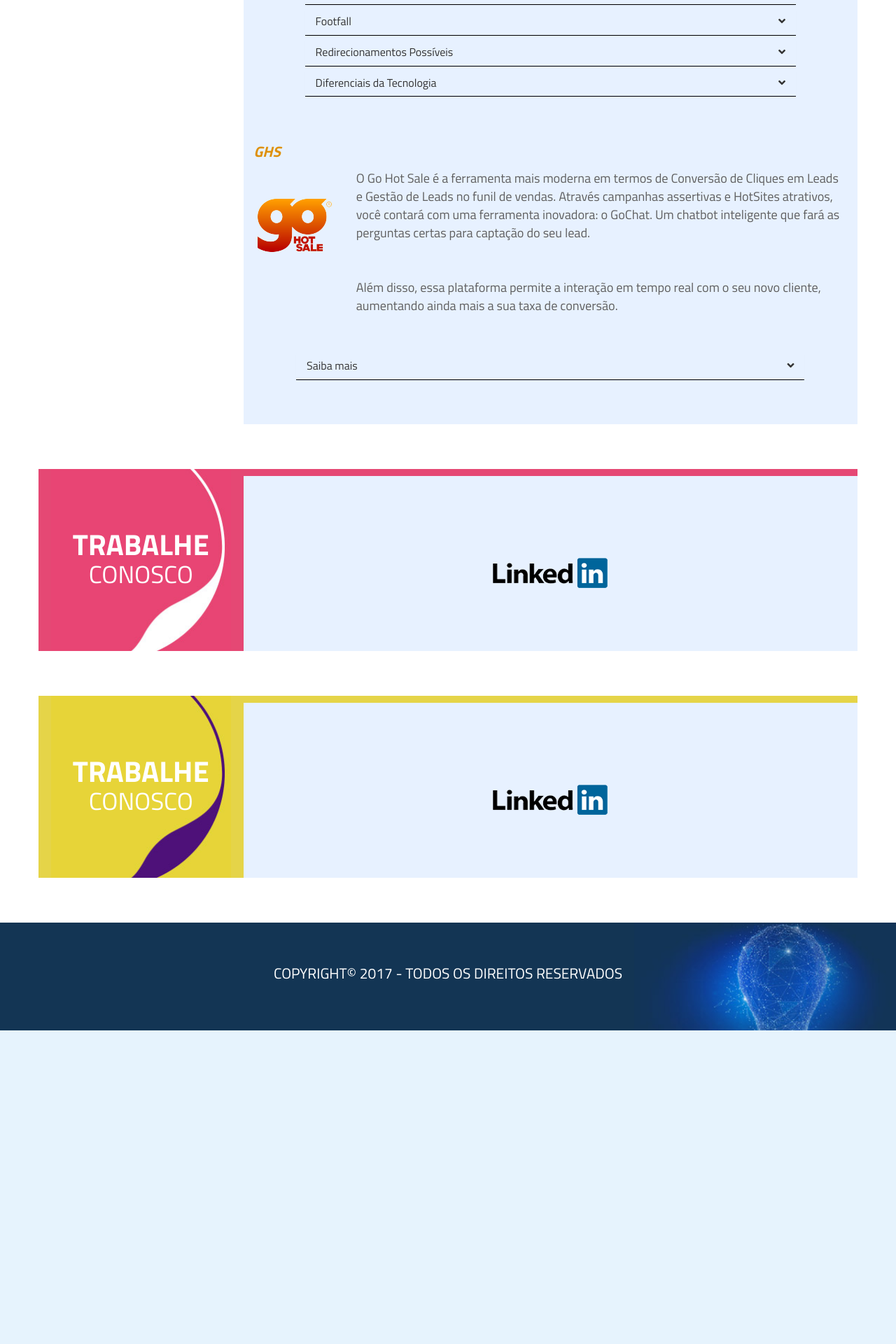
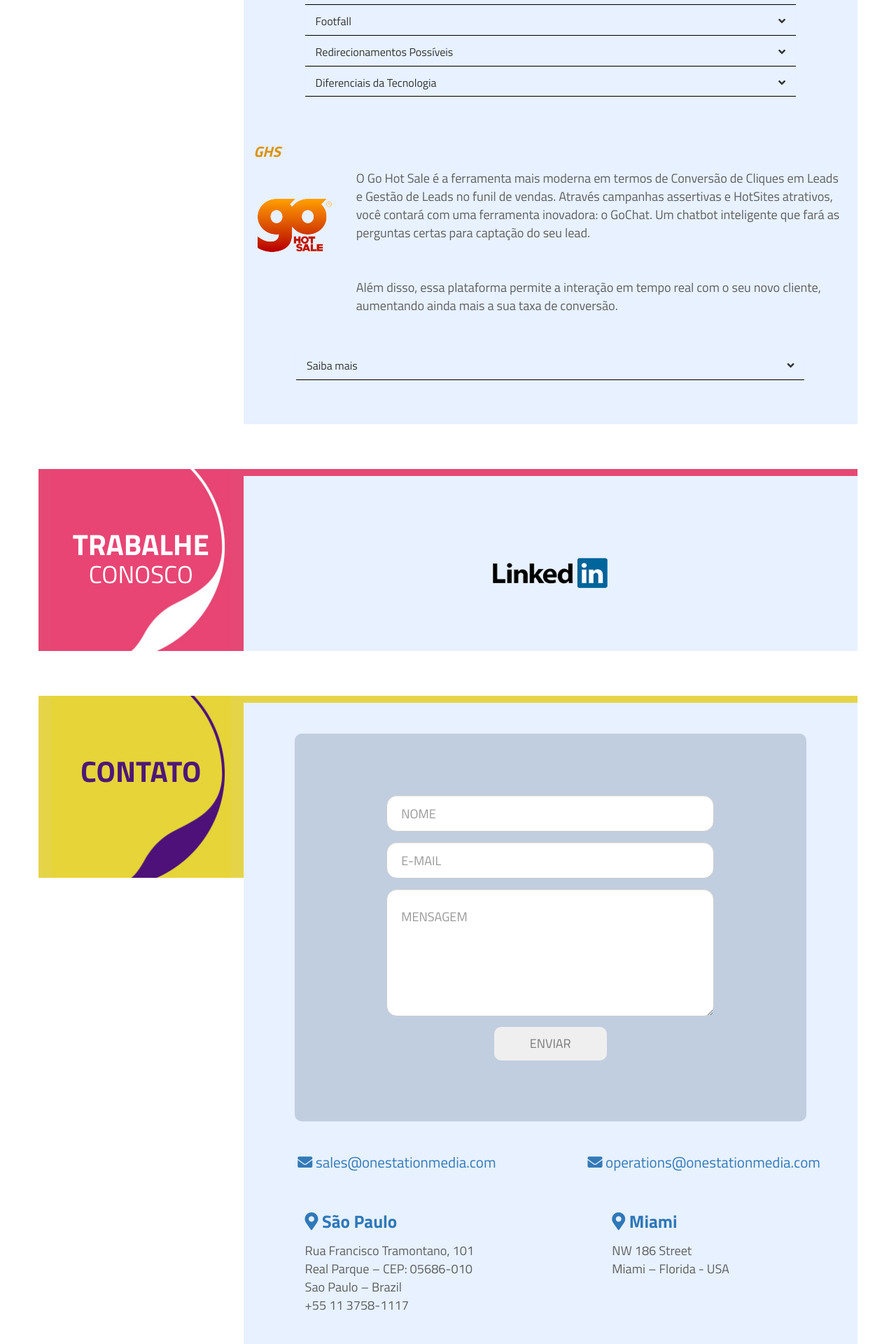
Before and after one commit to fagner-vieira/oneStationMedia, a PHP site: page / in a window 1280 px wide. Shown: the part 1960-3880 px from the top of the page at 70% size. Before the commit the page ends 3432 px from the top, so only its background shows below. Run offline with PHP 8.4, Linux system fonts and the light colour scheme.

Commit message:
08 - Fim desk

```diff
--- a/css/css.css
+++ b/css/css.css
@@ -55,6 +55,15 @@ body{
 
 .titulosQ{
     color: #fff;
+    text-align: center;
+    padding: 33% 0 0 0;
+    font-size: 2.5em;
+    line-height: 40px;
+    text-transform: uppercase;
+}
+
+.titulosQB{
+    color: #4d1877;
     text-align: center;
     padding: 33% 0 0 0;
     font-size: 2.5em;
@@ -246,6 +255,49 @@ body{
     text-align: center;
 }
 
+.blocoForm{
+    background-color: #c1cee0;
+    padding: 10% 15%;
+    border-radius: 10px;
+}
+
+.form-control{
+    padding: 25px 20px;
+    font-size: 1.3em;
+    border-radius: 15px;
+}
+
+.btn{
+    font-size: 18px;
+    padding: 10px 50px;
+    color: #7a7a7a;
+    border-radius: 10px;
+    text-transform: uppercase;
+}
+
+.btnAlign{
+    text-align: center;
+}
+
+.linkEmel{
+    font-size: 1.5em;
+    text-align: center;
+}
+
+.linkEmel a:hover{
+    text-decoration: none;
+}
+
+.textEnd{
+    font-size: 1.8em;
+    color: #2f78b9;
+    font-weight: 700;
+}
+
+.textEndB{
+    font-size: 1.3em;
+}
+
 /*/ Extra small devices (portrait phones, less than 576px)
 @media (max-width: 575.98px) { ... }
 
--- a/index.html
+++ b/index.html
@@ -73,7 +73,7 @@
 <section id="produtoseservicos" class="container BlockSectionsB"> <!--section-->
 	<div class="row"><!--row-->
 		<div class="col-lg-3 bgProducts"><!--col-lg-3 titulo-->
-			<p class="titulosQ"><span class="tituloBold">Produtos</span><br/>e serviços</p>
+			<p class="titulosQB"><span class="tituloBold">Produtos</span><br/>e serviços</p>
 		</div><!--col-lg-3 titulo-->
 		<div class="col-lg-9 blockBorderP"><!--col-lg-9 Conteudo-->
 
@@ -425,10 +425,49 @@
 <section id="contato" class="container BlockSectionsB"> <!--section-->
 	<div class="row"><!--row-->
 		<div class="col-lg-3 bgContact"><!--col-lg-3-->
-			<p class="titulosQ"><span class="tituloBold">Trabalhe</span><br/>conosco</p>
+			<p class="titulosQB"><span class="tituloBold">Contato</p>
 		</div><!--col-lg-3-->
-		<div class="col-lg-9 blockBorderC alignTxtJog">
-			<a href="#"><img src="images/linkedin.png" class="center-block" alt=""></a>
+		<div class="col-lg-9 blockBorderC">
+			<div class="row"><!--row formulário-->
+				<div class="col-lg-10 col-lg-offset-1 blocoForm mt-5">
+					<form action="">
+						<div class="form-group">
+							<input type="text" class="form-control" id="nome" placeholder="NOME">
+						</div>
+						<div class="form-group">
+							<input type="email" class="form-control" id="email" placeholder="E-MAIL">
+						</div>
+						<div class="form-group">
+							<textarea class="form-control" rows="5" id="mensagem" placeholder="MENSAGEM"></textarea>
+						</div>
+						<div class="btnAlign">
+							<button type="submit" class="btn">Enviar</button>
+						</div>
+					</form>
+				</div>
+			</div><!--row formulário-->
+			<div class="row mt-5"><!--row emel-->
+				<div class="col-lg-6">
+					<p class="linkEmel"><a href="mailto:sales@onestationmedia.com"><i class="fas fa-envelope"></i>&nbsp;sales@onestationmedia.com</a></p>
+				</div>
+				<div class="col-lg-6">
+					<p class="linkEmel"><a href="mailto:operations@onestationmedia.com"><i class="fas fa-envelope"></i>&nbsp;operations@onestationmedia.com</a></p>
+				</div>
+			</div><!--row emel-->
+			<div class="row mt-5 mb-5"><!--row endereço-->
+				<div class="col-lg-5 col-lg-offset-1">
+					<p class="textEnd"><i class="fas fa-map-marker-alt"></i>&nbsp;São Paulo</p>
+					<p class="textEndB">Rua Francisco Tramontano, 101<br/>
+						 Real Parque – CEP: 05686-010<br/>
+						 Sao Paulo – Brazil<br/>
+						 +55 11 3758-1117</p>
+				</div>
+				<div class="col-lg-5 col-lg-offset-1">
+					<p class="textEnd"><i class="fas fa-map-marker-alt"></i>&nbsp;Miami</p>
+					<p class="textEndB">NW 186 Street<br/>
+															Miami – Florida - USA</p>
+				</div>
+			</div><!--row endereço-->
 		</div>
 	</div><!--row-->
 </section><!--/section-->
@@ -437,7 +476,7 @@
 	<div class="container">
 		<div class="row">
 			<div class="col-lg-12">
-				<p class="txtFooter">copyright&copy; 2017 - todos os direitos reservados</p>
+				<p class="txtFooter">copyright&copy; 2019 - todos os direitos reservados</p>
 			</div>
 		</div>
 	</div>
```
